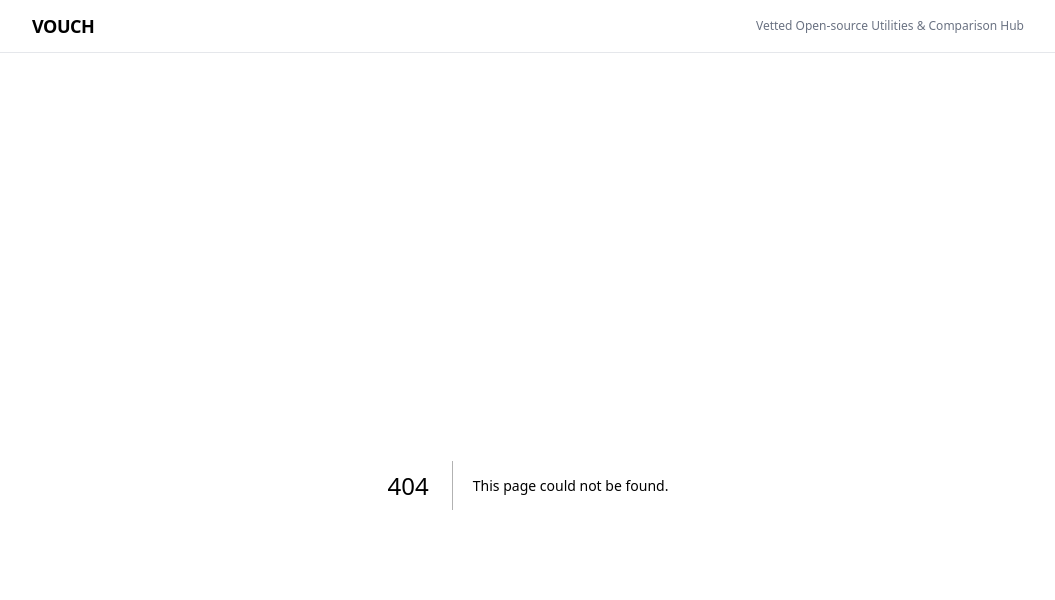
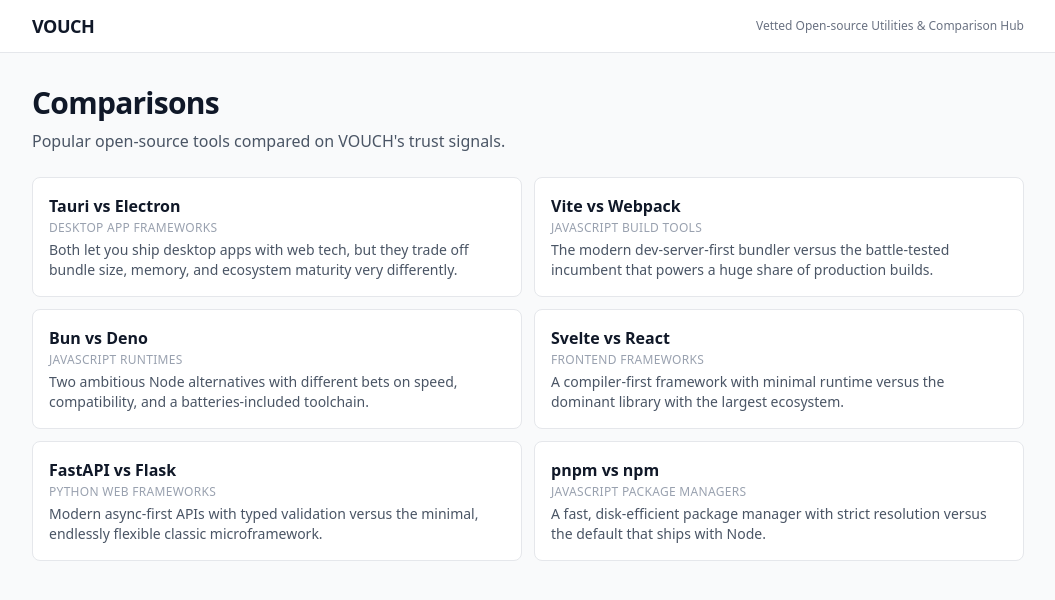
Before and after one commit to Ayushjaiswal001/vouch, a Next.js app in the folder frontend/: page /vs in a window 1280 px wide. Before the commit this address had no page. Shown: the top 600 px of the page, without its empty margins (112-1167 px from the left). Built offline with nearby package versions, Linux system fonts and the light colour scheme.

Commit message:
feat(frontend): /vs index, sitemap.xml, robots.txt

```diff
--- /dev/null
+++ b/frontend/app/robots.ts
@@ -0,0 +1,10 @@
+import type { MetadataRoute } from "next";
+
+const SITE = process.env.NEXT_PUBLIC_SITE_URL ?? "http://localhost:3000";
+
+export default function robots(): MetadataRoute.Robots {
+  return {
+    rules: { userAgent: "*", allow: "/" },
+    sitemap: `${SITE}/sitemap.xml`,
+  };
+}
--- /dev/null
+++ b/frontend/app/sitemap.ts
@@ -0,0 +1,18 @@
+import type { MetadataRoute } from "next";
+import { COMPARISONS } from "@/lib/comparisons";
+
+const SITE = process.env.NEXT_PUBLIC_SITE_URL ?? "http://localhost:3000";
+
+export default function sitemap(): MetadataRoute.Sitemap {
+  const staticRoutes: MetadataRoute.Sitemap = ["", "/vs"].map((path) => ({
+    url: `${SITE}${path}`,
+    changeFrequency: "weekly",
+    priority: path === "" ? 1 : 0.8,
+  }));
+  const vsRoutes: MetadataRoute.Sitemap = COMPARISONS.map((c) => ({
+    url: `${SITE}/vs/${c.slug}`,
+    changeFrequency: "weekly",
+    priority: 0.7,
+  }));
+  return [...staticRoutes, ...vsRoutes];
+}
--- /dev/null
+++ b/frontend/app/vs/page.tsx
@@ -0,0 +1,38 @@
+import { COMPARISONS } from "@/lib/comparisons";
+import Link from "next/link";
+import type { Metadata } from "next";
+
+export const metadata: Metadata = {
+  title: "Open-source comparisons — trust, safety & health | VOUCH",
+  description:
+    "Side-by-side comparisons of popular open-source tools, scored on safety, maintenance, popularity, and footprint.",
+};
+
+export default function VsIndex() {
+  return (
+    <div className="space-y-6">
+      <header>
+        <h1 className="text-3xl font-bold tracking-tight">Comparisons</h1>
+        <p className="mt-2 text-gray-600">
+          Popular open-source tools compared on VOUCH&apos;s trust signals.
+        </p>
+      </header>
+      <ul className="grid gap-3 sm:grid-cols-2">
+        {COMPARISONS.map((c) => (
+          <li key={c.slug}>
+            <Link
+              href={`/vs/${c.slug}`}
+              className="block rounded-lg border border-gray-200 bg-white p-4 hover:border-gray-400"
+            >
+              <span className="font-semibold">{c.title}</span>
+              <span className="mt-0.5 block text-xs uppercase tracking-wide text-gray-400">
+                {c.category}
+              </span>
+              <span className="mt-1 block line-clamp-2 text-sm text-gray-600">{c.blurb}</span>
+            </Link>
+          </li>
+        ))}
+      </ul>
+    </div>
+  );
+}
```
